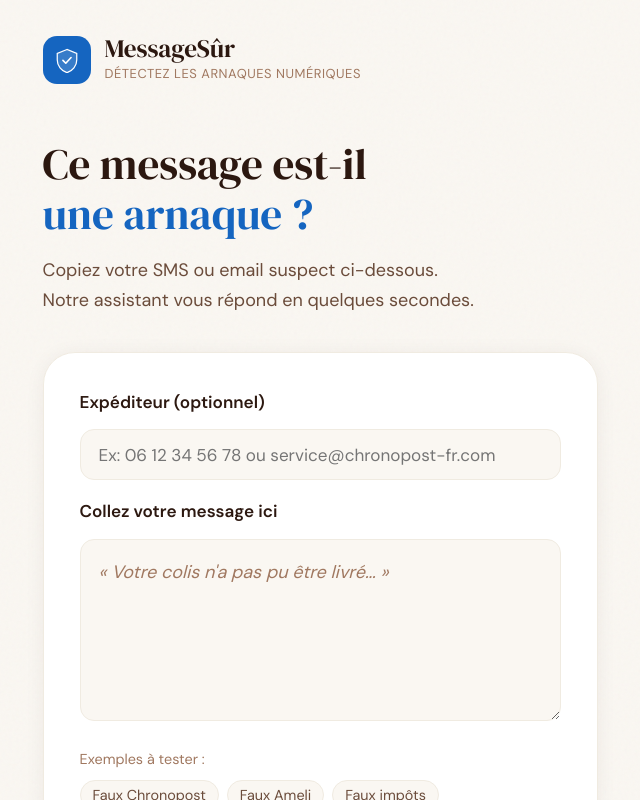
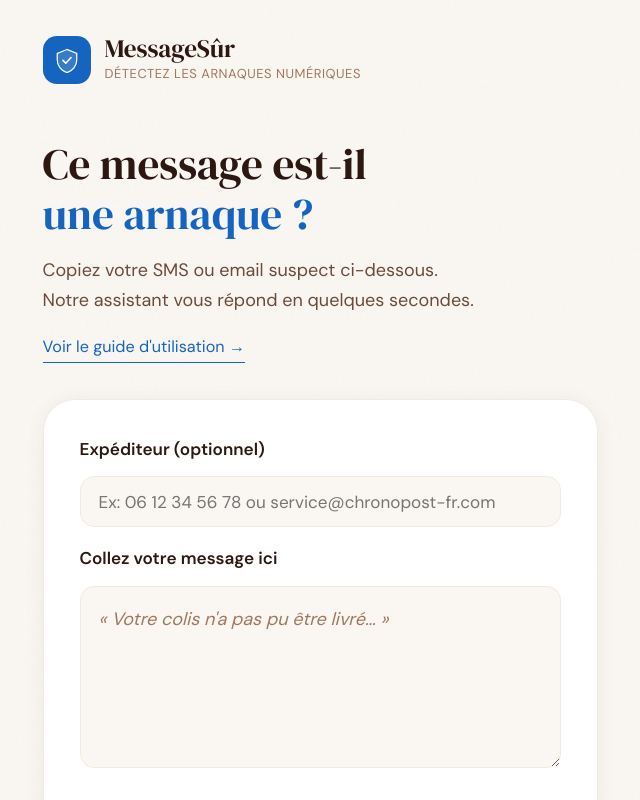
Before and after one commit to SYAL56/messagesur, a Next.js app: page / in a window 1280 px wide. Shown: the top 800 px of the page, without its empty margins (320-960 px from the left). Built offline with nearby package versions, Linux system fonts and the light colour scheme.

Commit message:
Ajout bouton guide sur accueil

```diff
--- a/app/page.module.css
+++ b/app/page.module.css
@@ -440,3 +440,16 @@
   border-color: #1565C0;
   background: white;
 }
+.guideBtn {
+  display: inline-block;
+  margin-top: 1rem;
+  font-size: 0.9rem;
+  color: #1565C0;
+  text-decoration: none;
+  border-bottom: 1px solid #1565C0;
+  padding-bottom: 2px;
+}
+
+.guideBtn:hover {
+  opacity: 0.7;
+}
--- a/app/page.tsx
+++ b/app/page.tsx
@@ -119,7 +119,9 @@ const [message, setMessage] = useState('')
         <p className={styles.heroSub}>
           Copiez votre SMS ou email suspect ci-dessous.<br />
           Notre assistant vous répond en quelques secondes.
-        </p>
+        </p><a href="/guide" className={styles.guideBtn}>
+  Voir le guide d'utilisation →
+</a>
       </section>
 
       {/* Main card */}
```
